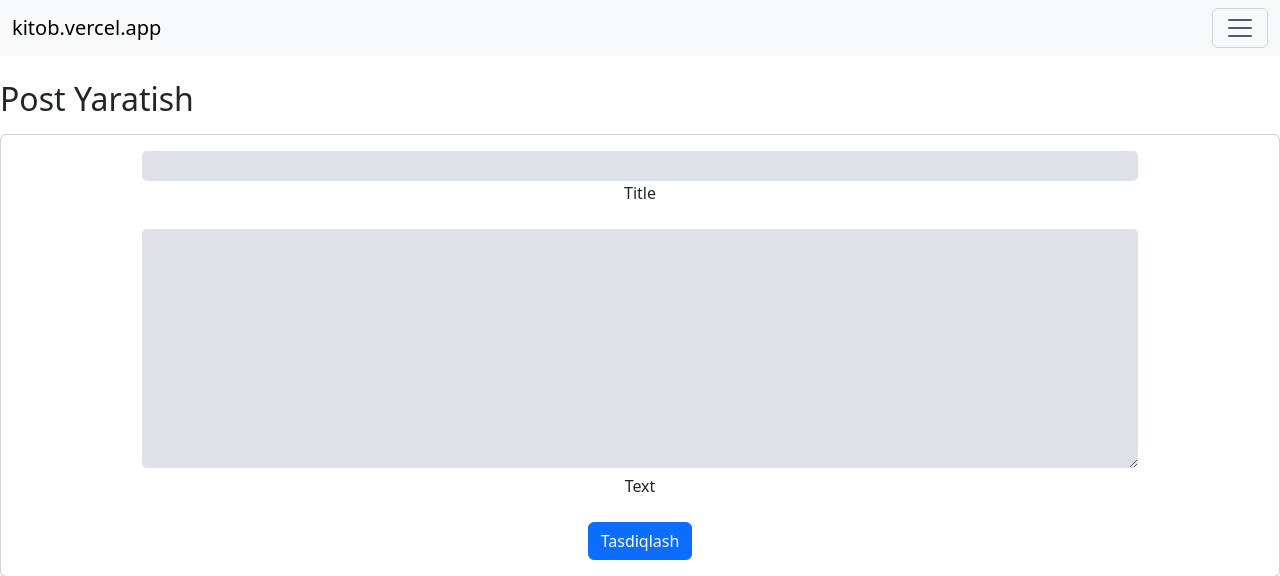
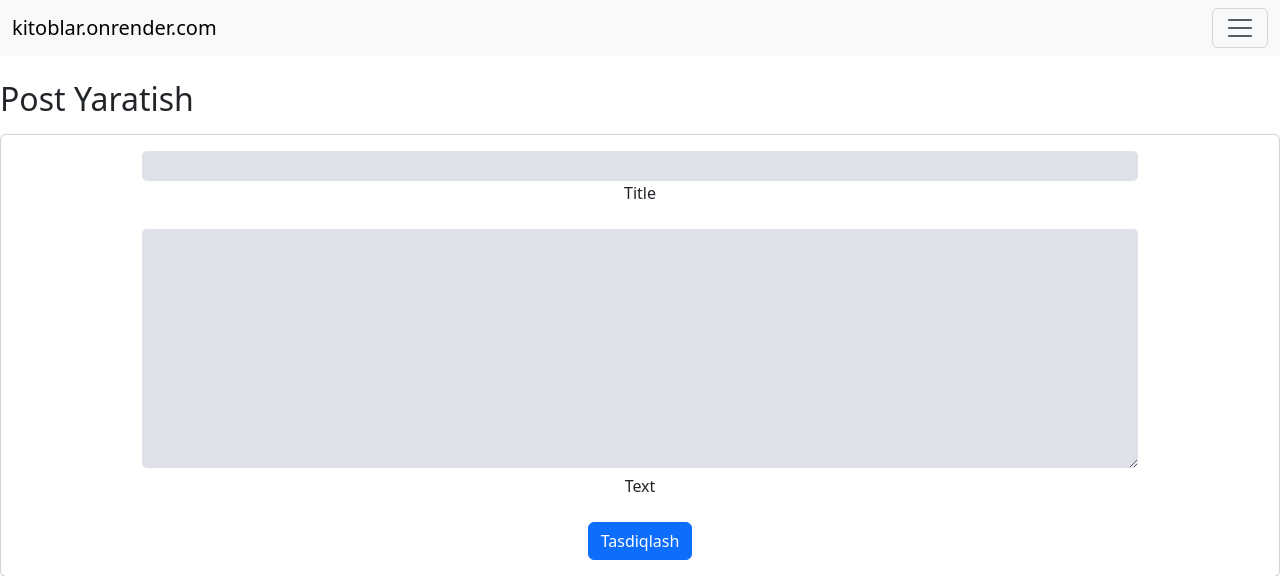
Before and after one commit to cod1ng-now/django-api, a Django app: page /create/ in a window 1280 px wide. Shown: the top 576 px of the page. Run offline with Django 4.2, Linux system fonts and the light colour scheme; a user stored in the database is signed in; parts of the project's set-up code (start-up, migrations or seed data) failed here and were passed over; some libraries are stand-ins or nearby versions.

Commit message:
cod1ng-now

```diff
--- a/templates/base.html
+++ b/templates/base.html
@@ -9,7 +9,7 @@
 <body>
 <nav class="navbar bg-body-tertiary fixed-top">
   <div class="container-fluid">
-    <a class="navbar-brand" href="#">kitob.vercel.app</a>
+    <a class="navbar-brand" href="/">kitoblar.onrender.com</a>
     <button class="navbar-toggler" type="button" data-bs-toggle="offcanvas" data-bs-target="#offcanvasNavbar" aria-controls="offcanvasNavbar" aria-label="Toggle navigation">
       <span class="navbar-toggler-icon"></span>
     </button>
```
